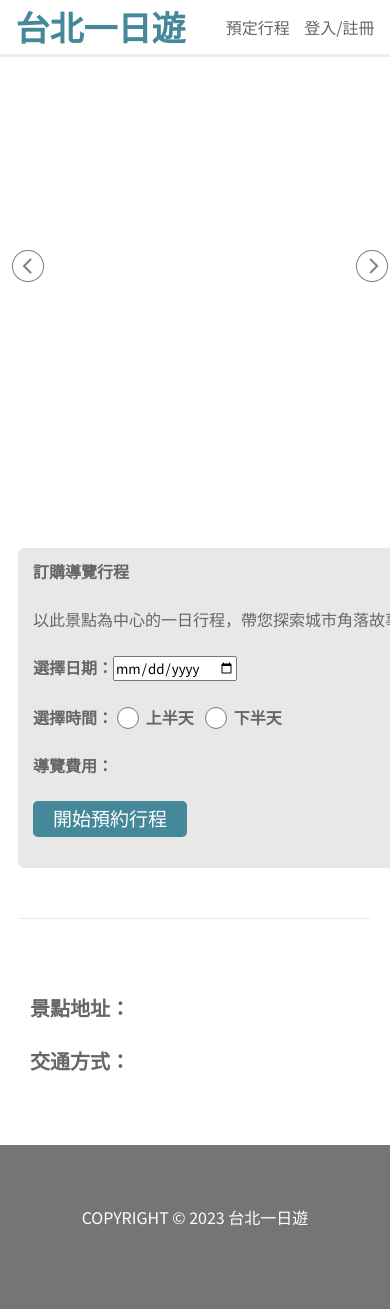
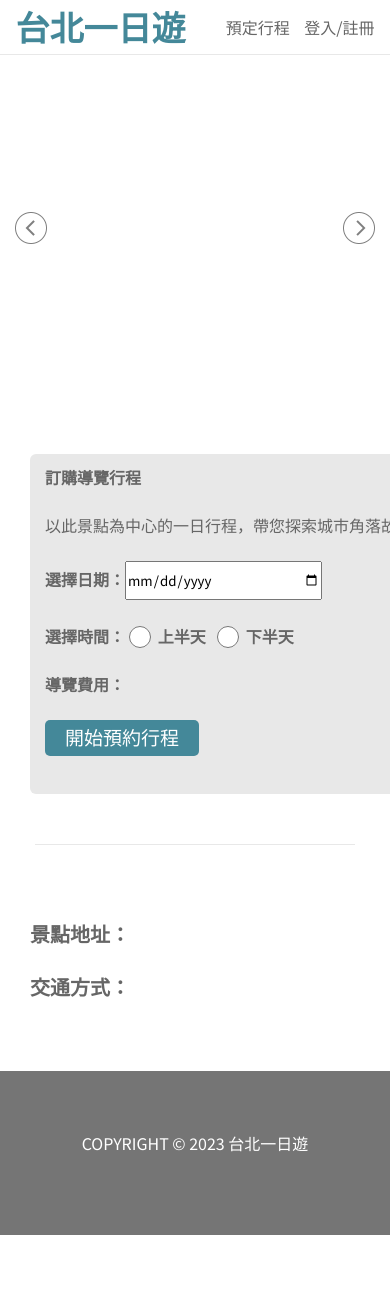
Before and after one commit to Chienenn/TaipeiDayTrip, a Flask app: template templates/attraction.html in a window 390 px wide; the page is wider, and only the part inside the window is pictured. After the commit the page ends 1235 px from the top of that part, so only its background shows below. Run offline with Flask 3, Linux system fonts and the light colour scheme; the template is opened without the code that fills it, so the values that code supplies are empty; data comes from the database, SQL or seed files in the repository.

Commit message:
S2 Week3 HW

```diff
--- a/static/css/attraction.css
+++ b/static/css/attraction.css
@@ -37,7 +37,7 @@ body {
   position: fixed;
   width: 100%;
   z-index: 500;
-  border-bottom-style: inset;
+  border-bottom: 1px solid #e8e8e8;
 }
 
 .nav-bar {
@@ -77,21 +77,24 @@ a {
   justify-content: start;
 }
 
-.attraction-images {
+/* .attraction-images {
   width: 540px;
   height: 410px;
   margin-left: 20px;
   border-radius: 6px 6px 6px 6px;
+} */
+
+.reserve {
+  width: 605px;
+  height: 310px;
+  background-color: #e8e8e8;
+  color: #666666;
+  border-radius: 6px 6px 6px 6px;
 }
 
-.reserve {
-  width: 590px;
-  height: 300px;
-
-  background-color: #e8e8e8;
-
-  color: #666666;
-  border-radius: 6px 6px 6px 6px;
+input[type="date"] {
+  width: 193px;
+  height: 35px; /* 調整寬度，根據您的需求設置 */
 }
 
 .attraction-info22 {
@@ -99,7 +102,7 @@ a {
   flex-wrap: wrap;
   flex-direction: column-reverse;
   justify-content: space-around;
-  margin-left: 50%;
+  margin-left: 35px;
   max-width: 100%;
 }
 
@@ -141,14 +144,6 @@ a {
   accent-color: #448899;
   vertical-align: bottom;
 }
-.img-container {
-  position: relative;
-}
-
-.img-container img {
-  position: absolute;
-  transition: opacity 0.7s;
-}
 
 .reserve-btn {
   background-color: #448899;
@@ -174,26 +169,28 @@ a {
 #right-btn:hover {
   background-image: url("../pic/rightArr_hover.png");
 }
-#left-btn {
-  z-index: 400;
-  margin-top: 200px;
+#left-btn,
+#right-btn {
+  position: absolute;
+  top: 50%;
+  transform: translateY(-50%);
   width: 32px;
   height: 32px;
-  margin-left: 30px;
+  border: none;
+  top: 50%;
   background: none;
-  border: none;
-  position: absolute;
 }
+
 #right-btn {
-  position: absolute;
-  background: none;
-  border: none;
-  width: 32px;
-  height: 32px;
-  z-index: 400;
-  margin-left: 520px;
-  margin-top: 200px;
+  right: 0;
+  margin-right: 15px;
 }
+
+#left-btn {
+  left: 0;
+  margin-left: 15px;
+}
+
 .attraction-description {
   max-width: 100%;
   margin-top: 40px;
@@ -236,7 +233,27 @@ a {
   font-size: 16px;
   padding-top: 60px;
 }
-
+.img1 {
+  position: relative;
+  width: 540px;
+  height: 410px;
+  top: 0;
+  left: 0;
+}
+.attraction-images {
+  position: absolute;
+  width: 100%;
+  height: 100%;
+  border-radius: 6px 6px 6px 6px;
+  transition: opacity 0.7s;
+  object-fit: cover;
+  object-position: center center;
+}
+.img-container {
+  position: relative;
+  display: inline-block;
+  margin-left: 20px;
+}
 .dot {
   width: 12px;
   height: 12px;
@@ -251,15 +268,16 @@ a {
   position: absolute;
   display: flex;
   z-index: 2;
-  margin-top: 383px;
-  margin-left: 220px;
   align-items: center;
   justify-content: center;
+  bottom: 5px;
+  left: 50%;
+  transform: translateX(-50%);
 }
 
 .dot.active,
 dot:hover {
-  background-color: rgba(0, 0, 0, 0.8);
+  background-color: rgba(0, 0, 0, 0.7);
   border: 2px solid #ffffff;
   opacity: 80%;
   cursor: default;
@@ -294,22 +312,14 @@ dot:hover {
   .attraction-transport2 {
     width: 92%;
   }
-  .attraction-images {
-    margin-left: -10px;
-    width: 45%;
-    height: 430px;
-  }
+
   .main-page {
-    width: 88%;
-  }
-  .dot-box {
-    margin-left: 16%;
-    margin-top: 400px;
+    width: 90%;
   }
 
   .reserve {
-    width: 110%;
-    height: 340px;
+    width: 100%;
+    height: 330px;
     margin-top: 20px;
   }
 
@@ -317,17 +327,10 @@ dot:hover {
     margin-top: 0px;
     margin-bottom: 0;
   }
-  #right-btn {
-    margin-left: 40%;
-    padding-left: 1px;
-  }
-  #left-btn {
-    margin-left: 0%;
-  }
 
   .attraction-info22 {
     margin-left: 30px;
-    width: 45%;
+    width: 40%;
   }
   .attraction-description {
     max-width: 100%;
@@ -338,35 +341,24 @@ dot:hover {
   .attraction-transport2 {
     width: 100%;
   }
-
+  .dot-box {
+    bottom: 20px;
+  }
+  .img1 {
+    width: 100%;
+  }
   .img-container {
-    position: initial;
-    width: 50%;
+    margin-left: 10px;
+    width: 60%;
   }
 }
 
 @media (max-width: 900px) {
-  #right-btn {
-    margin-left: 39%;
-  }
-}
-
-@media (max-width: 730px) {
-  .dot-box {
-    margin-left: 10%;
-  }
-
-  #right-btn {
-    margin-left: 37%;
-  }
-}
-
-@media (max-width: 600px) {
   .main-attraction {
     padding-top: 50px;
   }
   .main-page {
-    width: 100%;
+    width: 90%;
   }
   .attraction-detail {
     display: flex;
@@ -376,33 +368,20 @@ dot:hover {
   .attraction-images {
     margin-left: 0px;
     width: 100%;
-    border-radius: 0%;
   }
   .attraction-info22 {
-    margin-top: 450px;
     width: 100%;
-    padding-top: 18px;
-  }
-  #right-btn {
-    margin-left: 91%;
-  }
-  #left-btn {
-    margin-left: 3%;
+    margin: 0 30px;
   }
 
   .reserve {
     width: 100%;
-    margin-left: -12px;
     margin-top: 30px;
-    height: 320px;
+    height: 340px;
   }
 
   .attraction-info1 {
-    margin-left: -12px;
     margin-top: 10px;
-  }
-  .attraction-name {
-    margin-left: -12px;
   }
 
   .solid {
@@ -430,24 +409,82 @@ dot:hover {
     width: 90%;
     margin-left: 20px;
   }
-
   .img-container {
-    position: initial;
+    margin: 30px;
+    padding-top: 20px;
+    width: 100%;
   }
-
-  .dot-box {
-    margin-left: 38%;
-    margin-top: 400px;
+  .img1 {
+    width: 100%;
+    height: 500px;
   }
 }
 
-@media (max-width: 360px) {
-  .dot-box {
-    margin-left: 30%;
-    margin-top: 400px;
+@media (max-width: 600px) {
+  .main-attraction {
+    padding-top: 50px;
+  }
+  .main-page {
+    width: 100%;
+  }
+  .attraction-detail {
+    display: flex;
+    flex-wrap: wrap;
+    width: 100%;
+  }
+  .attraction-images {
+    margin-left: 0px;
+    width: 100%;
+    border-radius: 0%;
+  }
+  .attraction-info22 {
+    width: 100%;
+    padding-top: 18px;
   }
 
-  #right-btn {
-    margin-left: 88%;
+  .reserve {
+    width: 100%;
+    margin-top: 30px;
+    height: 340px;
+  }
+
+  .attraction-info1 {
+    margin-top: 10px;
+  }
+
+  .solid {
+    margin: 50px 35px;
+  }
+
+  .attraction-description2 {
+    width: 90%;
+    margin-left: 20px;
+  }
+
+  .attraction-add {
+    padding-left: 30px;
+  }
+
+  .attraction-address {
+    padding-left: 30px;
+  }
+
+  .attraction-trans {
+    padding-left: 30px;
+  }
+
+  .attraction-transport2 {
+    width: 90%;
+    margin-left: 20px;
+  }
+  .img-container {
+    padding-top: 6px;
+    width: 100%;
+    margin-left: initial;
+    margin: initial;
+  }
+  .img1 {
+    width: 100%;
+    height: 350px;
   }
 }
--- a/static/js/attraction.js
+++ b/static/js/attraction.js
@@ -83,6 +83,7 @@ fetch(`/api/attraction/${attractionId}`)
     attractionImages.forEach((imageUrl, index) => {
       const imageElement = document.createElement("img");
       const imgContainer = document.querySelector(".img-container");
+      const img1 = document.querySelector(".img1");
       imageElement.src = imageUrl;
       imageElement.classList.add("attraction-images");
 
@@ -94,7 +95,7 @@ fetch(`/api/attraction/${attractionId}`)
         imageElement.style.opacity = 0;
       }
 
-      imgContainer.appendChild(imageElement);
+      img1.appendChild(imageElement);
     });
 
     prevButton.addEventListener("click", prevImage);
--- a/templates/attraction.html
+++ b/templates/attraction.html
@@ -24,12 +24,16 @@
 <main>
 <div class="main-attraction">
 <div class="main-page">
-    <sapn class="left-button"><button id="left-btn""><img src="../static/pic/left_arrow.png" /></button></sapn>
-    <span class="right-button"><button id="right-btn" "><img src="../static/pic/right_arrow.png"/></button></span>
-    <div class="dot-box"></div>
+
+
     <div class="attraction-detail">
-        <div class="att-mid"></div>
-        <div class="img-container"><!--圖片--></div>
+        <div class="img-container"><!--圖片-->
+            <div class="img1"></div>
+            <div class="dot-box"></div>
+            <div class="left-button"><button id="left-btn""><img src="../static/pic/left_arrow.png" /></button></div>
+    <div class="right-button"><button id="right-btn" "><img src="../static/pic/right_arrow.png"/></button></div>
+
+        </div>
     </div>
     <div class="attraction-info22"><div class="reserve">
         <div class="res">
@@ -37,7 +41,7 @@
         </br>
         <div class="title2">以此景點為中心的一日行程，帶您探索城市角落故事</div>
         </br>
-        <div class="date">選擇日期：<input type="date" placeholder="yyyy/mm/dd" /></div>
+        <div class="date">選擇日期：<input type="date" placeholder="yyyy/mm/dd""/></div>
         </br>
         <div class="time">選擇時間： <label class="time-container"
             ><input
```
Also changed, not shown: static/css/index.css (+26 -9 lines), static/js/index.js (+2 -12 lines).
